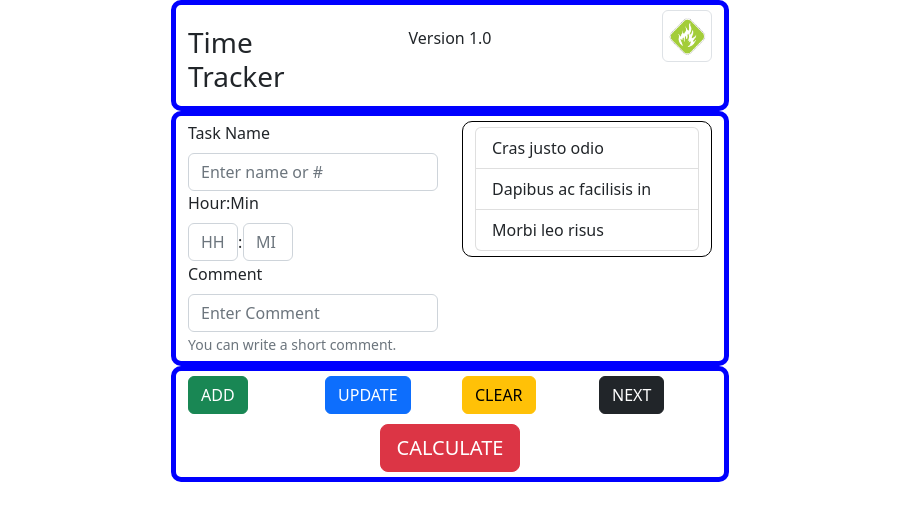
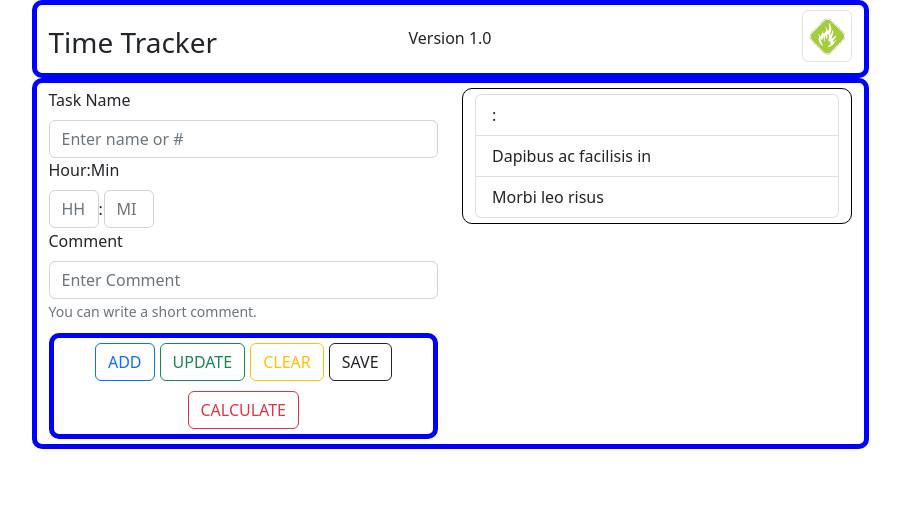
Before and after one commit to scorpion0511/mytracker, a React (Create React App) app in the folder my-tracker-frontend/: page / in a window 1280 px wide. Shown: the top 520 px of the page, without its empty margins (190-1090 px from the left). Built offline with nearby package versions, Linux system fonts and the light colour scheme.

Commit message:
day 2 - mainly add one row to list from ubput fields

```diff
--- a/my-tracker-frontend/src/App.css
+++ b/my-tracker-frontend/src/App.css
@@ -47,6 +47,9 @@
 {
   margin-top: 16px !important;
 }
+.gap {
+  margin-right: 5px;
+}
 .control-block
 {
   width:50px !important;
--- a/my-tracker-frontend/src/App.js
+++ b/my-tracker-frontend/src/App.js
@@ -9,9 +9,9 @@ import Container from 'react-bootstrap/Container';
 function App() {
   return (
     <Container>
-      <Header className="w-50 general-border" version="Version 1.0"/>
-      <Main className="w-50 general-border" />
-      <Footer className="w-50 general-border" />
+      <Header className="w-75 general-border" version="Version 1.0"/>
+      <Main className="w-75 general-border" />
+      {/* <Footer className="w-50 general-border" /> */}
     </Container>
   );
 }
--- a/my-tracker-frontend/src/footer/Footer.js
+++ b/my-tracker-frontend/src/footer/Footer.js
@@ -5,26 +5,29 @@ import 'bootstrap/dist/css/bootstrap.css';
 import Container from 'react-bootstrap/Container';
 
 const Footer = (props) => {
+
     return (
-        <Container className= {props.className}>
-        <ROW >
-          <COL >
-            <Button className="text-uppercase" variant="success">add</Button>
-            </COL><COL >
-            <Button className="text-uppercase" variant="primary">update</Button>
-            </COL><COL >
-            <Button className="text-uppercase" variant="warning">clear</Button>
-            </COL><COL >
-            <Button className="text-uppercase" variant="dark">next</Button>
-          </COL>
-          </ROW>
+      <Container className = {props.className} >
+             <Button className="text-uppercase  btn-outline-primary gap" variant='none' onClick={props.callback}>
+              add
+            </Button>
+            <Button className="text-uppercase  btn-outline-success gap" variant='none'>
+              update
+            </Button>
+            <Button type="reset" className="text-uppercase  btn-outline-warning gap" variant='none'>
+              clear
+            </Button>
+            <Button className="text-uppercase  btn-outline-dark" variant='none'>
+              save
+            </Button>
 
-            <div className="calculate">
 
-          <Button  className="text-uppercase btn-lg" variant="danger">calculate</Button>
-         </div>
-
-        </Container>
+        <div className="calculate">
+          <Button className="text-uppercase btn-bg btn-outline-danger"  variant='none'>
+            calculate
+          </Button>
+        </div>
+      </Container>
     );
 }
 
--- a/my-tracker-frontend/src/main/ListTasks.js
+++ b/my-tracker-frontend/src/main/ListTasks.js
@@ -4,10 +4,11 @@ import Container from 'react-bootstrap/Container';
 
 
 const ListTasks = (props) => {
+
     return (
       <Container className= {props.className}>
         <ListGroup>
-      <ListGroup.Item>Cras justo odio</ListGroup.Item>
+      <ListGroup.Item>{props.data.objName} {props.data.objHour}:{props.data.objMin}  {props.data.objComment}</ListGroup.Item>
       <ListGroup.Item>Dapibus ac facilisis in</ListGroup.Item>
       <ListGroup.Item>Morbi leo risus</ListGroup.Item>
     </ListGroup>
--- a/my-tracker-frontend/src/main/Main.js
+++ b/my-tracker-frontend/src/main/Main.js
@@ -4,44 +4,73 @@ import Container from 'react-bootstrap/Container';
 import ListTasks from './ListTasks';
 import ROW from 'react-bootstrap/ROW';
 import COL from 'react-bootstrap/COL';
+import Footer from '../footer/Footer';
+import { useState } from 'react';
+
 const Main = (props) => {
+  const [name, setName] = useState('');
+  const [comment, setComment] = useState('');
+  const [min, setMin] = useState('');
+  const [hour, setHour] = useState('');
+  const [note, setNote] = useState({});
+  let [addition, setAddition] = useState({});
+  const handleNameChange = (event) => {
+    note.objName = event.target.value
+    setName(note.objName);
+  };
+  const handleCommentChange = (event) => {
+    note.objComment = event.target.value
+    setComment(note.objComment);
+  };
+  const handleHourChange = (event) => {
+    note.objHour = event.target.value
+    setHour(note.objHour);
+  };
+  const handleMinChange = (event) => {
+    note.objMin = event.target.value
+    setMin(note.objMin);
+  };
+  const handleAddition = (event) => {
+    setAddition({...note});
+  };
     return (
       <>
-
      <Container className= {props.className}>
       <ROW>
       <COL>
         <Form>
           <Form.Group  controlId="formTaskName">
             <Form.Label>Task Name</Form.Label>
-            <Form.Control type="text" placeholder="Enter name or #" />
+            <Form.Control type="text" onChange={handleNameChange} value={name} placeholder="Enter name or #" />
           </Form.Group>
           <Form.Group className="w-50" controlId="formTaskTime">
             <Form.Label className="control-block-label">Hour:Min</Form.Label>
             <Form.Control
               type="text"
               placeholder="HH"
+              onChange={handleHourChange} value={hour}
               className="control-inline"
             />
             <Form.Label className="control-dot">:</Form.Label>
             <Form.Control
               className="control-inline"
+              onChange={handleMinChange} value={min}
               type="text"
               placeholder="MI"
             />
           </Form.Group>
           <Form.Group  controlId="formComment">
             <Form.Label>Comment</Form.Label>
-            <Form.Control type="text" placeholder="Enter Comment" />
+            <Form.Control type="text" onChange={handleCommentChange} value={comment}placeholder="Enter Comment" />
             <Form.Text className="text-muted">
               You can write a short comment.
             </Form.Text>
           </Form.Group>
+          <Footer className="general-border calculate" callback = {handleAddition}/>
         </Form>
         </COL><COL >
-      <ListTasks  className = "list-border"/></COL></ROW>
+      <ListTasks  className = "list-border" data = {addition}/></COL></ROW>
       </Container>
-
       </>
     );
 }
```
